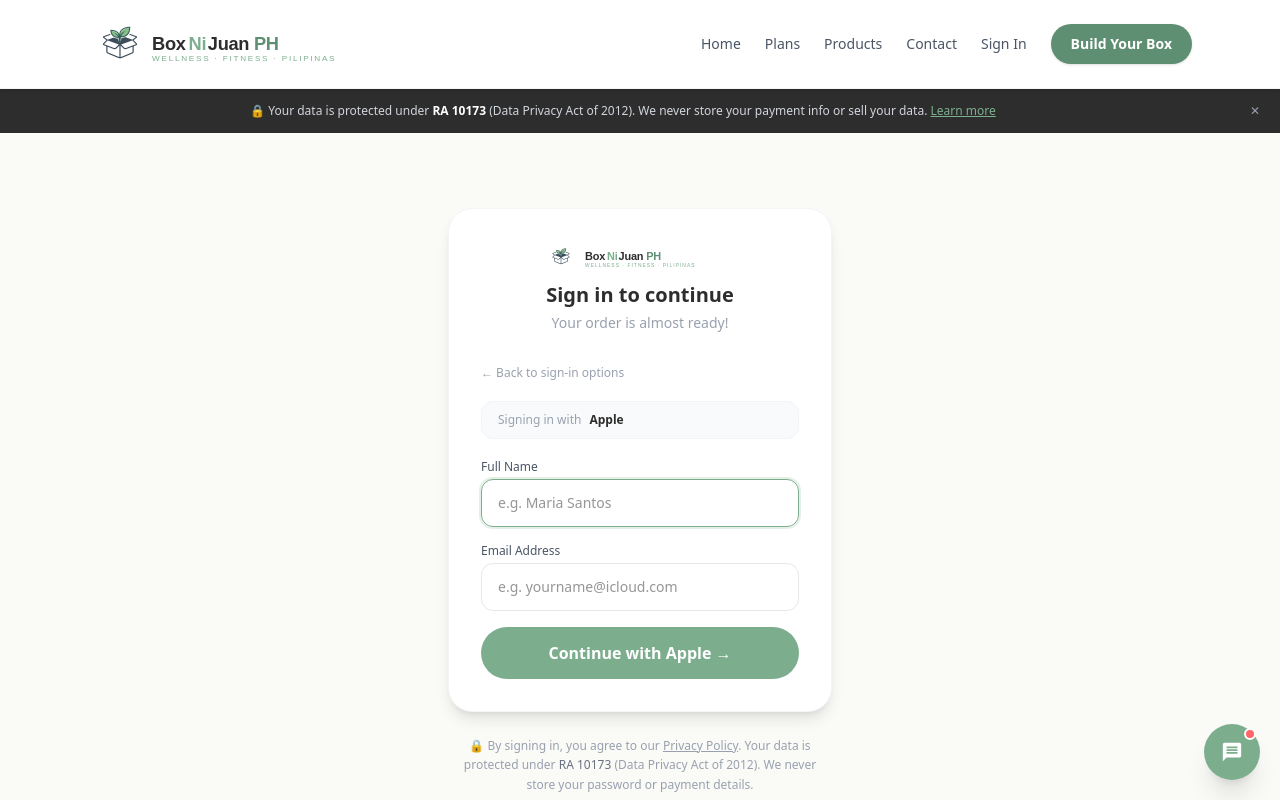
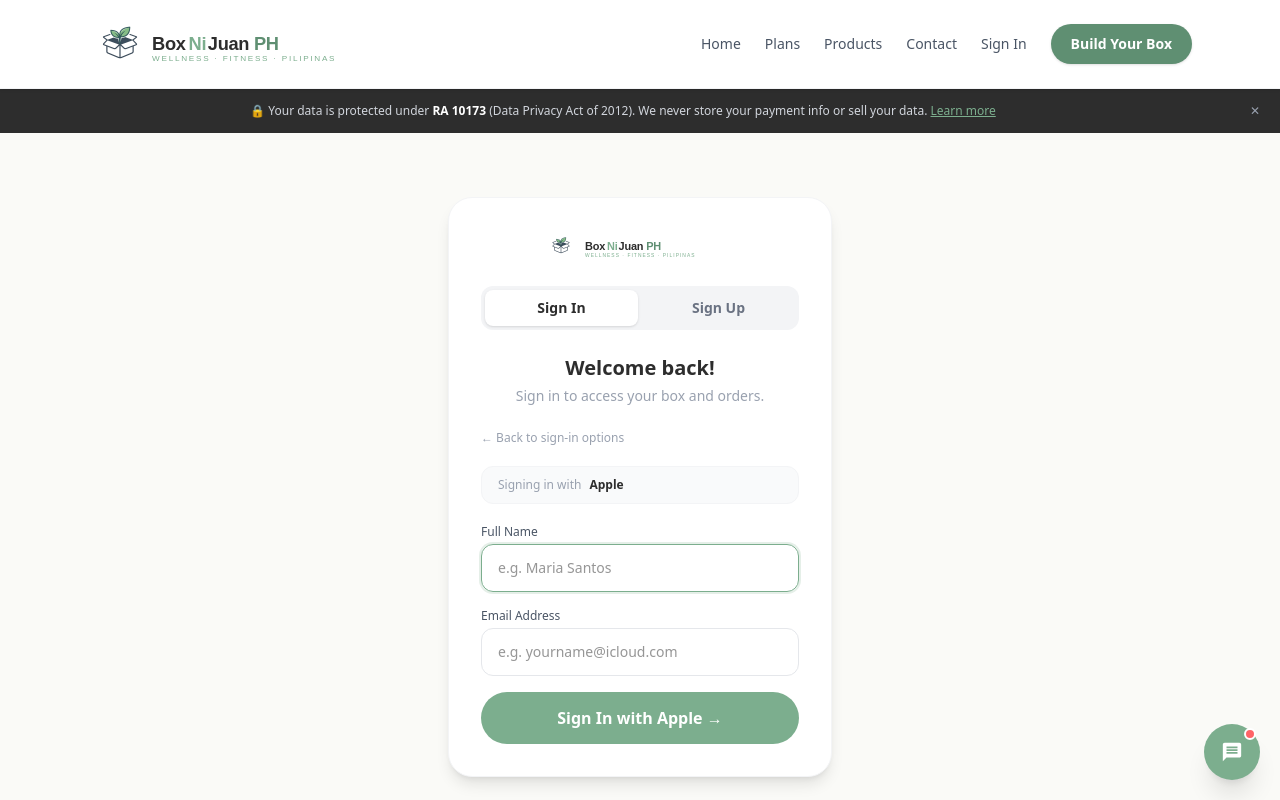
Before and after one commit to lacelcarolanetolentino1gh/boxnijuanph, a Next.js app: page /login in a window 1280 px wide. Both pictures are taken after a click on the button "Continue with Apple". Shown: the top 800 px of the page. Built offline with nearby package versions, Linux system fonts and the light colour scheme.

Commit message:
feat: sign in / sign up toggle on login page

```diff
--- a/app/login/page.tsx
+++ b/app/login/page.tsx
@@ -24,6 +24,7 @@
   const redirect = searchParams.get("redirect") || "/";
   const [loading, setLoading] = useState(false);
   const [showGuestWarning, setShowGuestWarning] = useState(false);
+  const [mode, setMode] = useState<"signin" | "signup">("signin");
 
   // Mock auth form state
   const [selectedProvider, setSelectedProvider] = useState<Provider | null>(null);
@@ -33,6 +34,15 @@
 
   const handleProviderClick = (provider: Provider) => {
     setSelectedProvider(provider);
+    setFormName("");
+    setFormEmail("");
+    setFormError("");
+    setShowGuestWarning(false);
+  };
+
+  const handleModeSwitch = (newMode: "signin" | "signup") => {
+    setMode(newMode);
+    setSelectedProvider(null);
     setFormName("");
     setFormEmail("");
     setFormError("");
@@ -50,9 +60,9 @@
     setFormError("");
     setLoading(true);
     setTimeout(() => {
-      const isReturning = !!localStorage.getItem("boxUser");
       const firstName = formName.trim().split(" ")[0];
-      localStorage.setItem("loginToast", isReturning ? `welcome-back:${firstName}` : `welcome:${firstName}`);
+      // Sign Up = always welcome, Sign In = always welcome back
+      localStorage.setItem("loginToast", mode === "signup" ? `welcome:${firstName}` : `welcome-back:${firstName}`);
       const user = {
         name: formName.trim(),
         email: formEmail.trim(),
@@ -75,13 +85,40 @@
       <div className="w-full max-w-sm">
         <div className="bg-white rounded-3xl shadow-lg border border-gray-100 p-8">
           {/* Logo */}
-          <div className="text-center mb-8">
+          <div className="text-center mb-6">
             <div className="flex justify-center items-center gap-2 mb-2">
               <Image src="/logo-icon.png" alt="" width={32} height={32} unoptimized />
               <Image src="/logo.svg" alt="BoxNiJuanPH" width={150} height={36} />
             </div>
-            <h1 className="font-[var(--font-dm-sans)] text-xl font-bold text-[#2D2D2D] mb-1">Sign in to continue</h1>
-            <p className="text-sm text-gray-400">Your order is almost ready!</p>
+          </div>
+
+          {/* Sign In / Sign Up toggle */}
+          <div className="flex gap-1 bg-gray-100 rounded-xl p-1 mb-6">
+            <button
+              onClick={() => handleModeSwitch("signin")}
+              className={`flex-1 py-2 rounded-lg text-sm font-semibold transition-colors min-h-[36px] ${
+                mode === "signin" ? "bg-white text-[#2D2D2D] shadow-sm" : "text-gray-500 hover:text-[#2D2D2D]"
+              }`}
+            >
+              Sign In
+            </button>
+            <button
+              onClick={() => handleModeSwitch("signup")}
+              className={`flex-1 py-2 rounded-lg text-sm font-semibold transition-colors min-h-[36px] ${
+                mode === "signup" ? "bg-white text-[#2D2D2D] shadow-sm" : "text-gray-500 hover:text-[#2D2D2D]"
+              }`}
+            >
+              Sign Up
+            </button>
+          </div>
+
+          <div className="text-center mb-6">
+            <h1 className="font-[var(--font-dm-sans)] text-xl font-bold text-[#2D2D2D] mb-1">
+              {mode === "signup" ? "Create your account" : "Welcome back!"}
+            </h1>
+            <p className="text-sm text-gray-400">
+              {mode === "signup" ? "Join BoxNiJuanPH and build your wellness box." : "Sign in to access your box and orders."}
+            </p>
           </div>
 
           {/* ── Mock auth form (after provider selected) ── */}
@@ -143,10 +180,12 @@
                       <circle className="opacity-25" cx="12" cy="12" r="10" stroke="currentColor" strokeWidth="4" />
                       <path className="opacity-75" fill="currentColor" d="M4 12a8 8 0 018-8v8z" />
                     </svg>
-                    Signing in…
+                    {mode === "signup" ? "Creating account…" : "Signing in…"}
                   </span>
                 ) : (
-                  `Continue with ${PROVIDER_LABELS[selectedProvider]} →`
+                  mode === "signup"
+                    ? `Sign Up with ${PROVIDER_LABELS[selectedProvider]} →`
+                    : `Sign In with ${PROVIDER_LABELS[selectedProvider]} →`
                 )}
               </button>
             </div>
```
